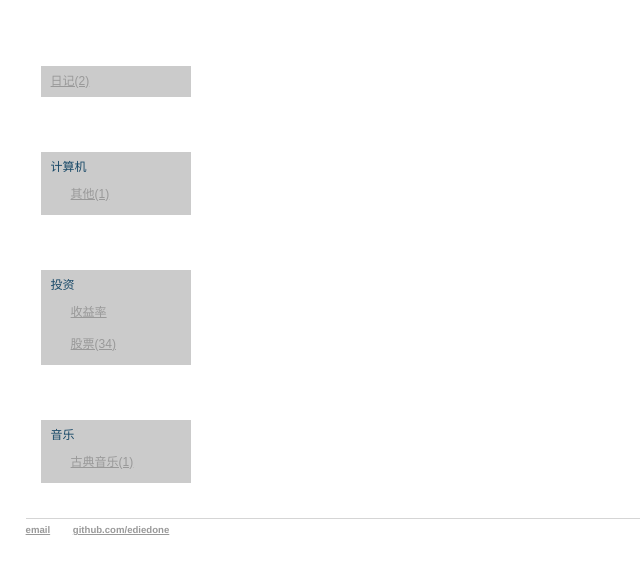
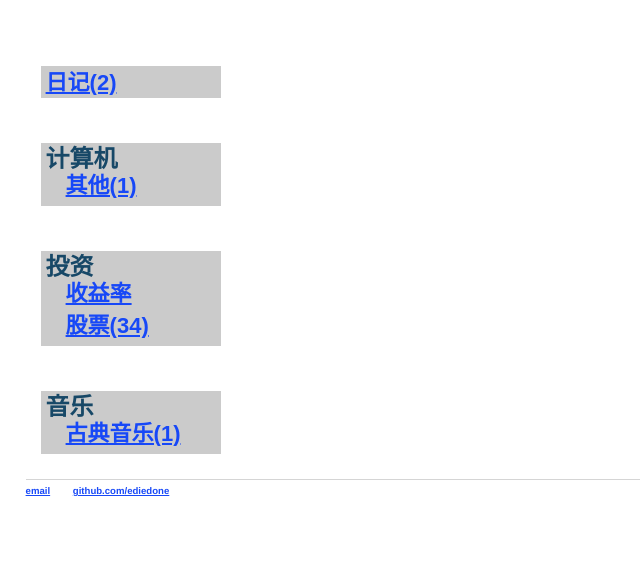
Before and after one commit to ediedone/ediedone.github.io, a Jekyll site: the page built from index.md, in a window 1280 px wide. Shown: the top 574 px of the page, without its empty margins (0-640 px from the left). Built offline with Jekyll 4.4.1, drawn with Linux system fonts in a browser that asks for light colours.

Commit message:
font size

```diff
--- a/css/main.css
+++ b/css/main.css
@@ -9,7 +9,7 @@ div.outer {
     padding:10px;
 }
 div.navbox {
-    width:150px;
+    width:180px;
     float:left;
     padding:5px;
 }
@@ -21,21 +21,27 @@ div.brief {
     overflow: hidden;
 }
 ul.nav{
-    padding:20px 0 30px 0;
+    padding:20px 0 20px 0;
     background:url() no-repeat;
 }
 ul.nav li.main {
     margin:5px 0 0 0;
     background:#cbcbcb url() no-repeat;
     color:#174867;
-    padding:5px 10px 5px 10px;
+    padding:5px 5px 5px 5px;
     display:block;
     text-decoration:none;
+    font-size:24px;
+	font-weight: bold;
 }
 ul.nav li.sub {
+    color:#174867;
     padding:5px 10px 5px 20px;
+    font-size:22px;
 }
 ul.nav li a {
+    color:#1748f7;
+    font-size:22px;
     -webkit-transition:all 0.3s ease-out;
     -moz-transition:all 0.3s ease-out;
     -o-transition:all 0.3s ease-out;
@@ -58,7 +64,7 @@ footer ul li {
 a {
 	text-decoration: underline;
     border: 0;
-	color: #999
+	color: #1748f7
 }
 a:hover {
 	text-decoration: underline;
```
